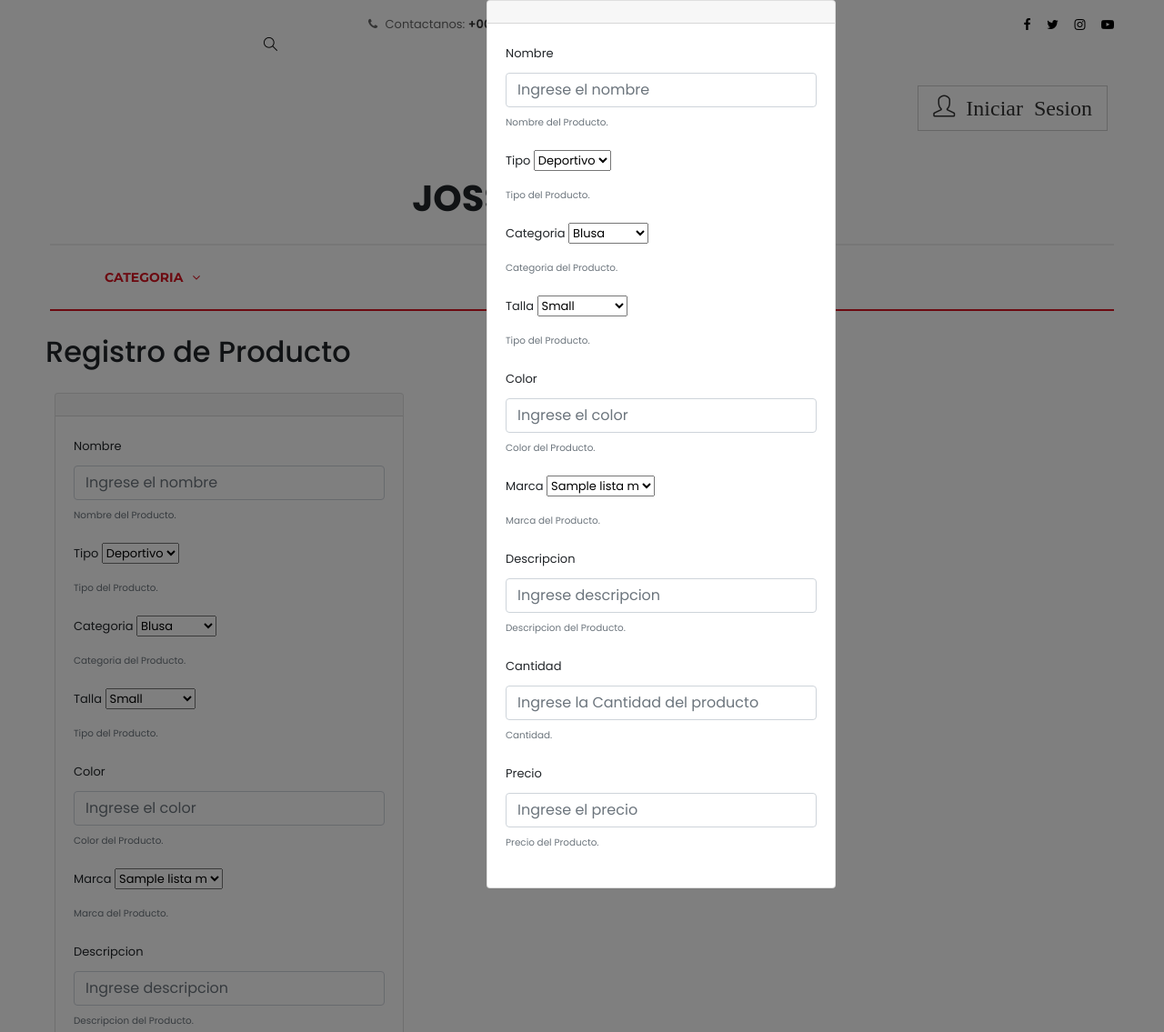
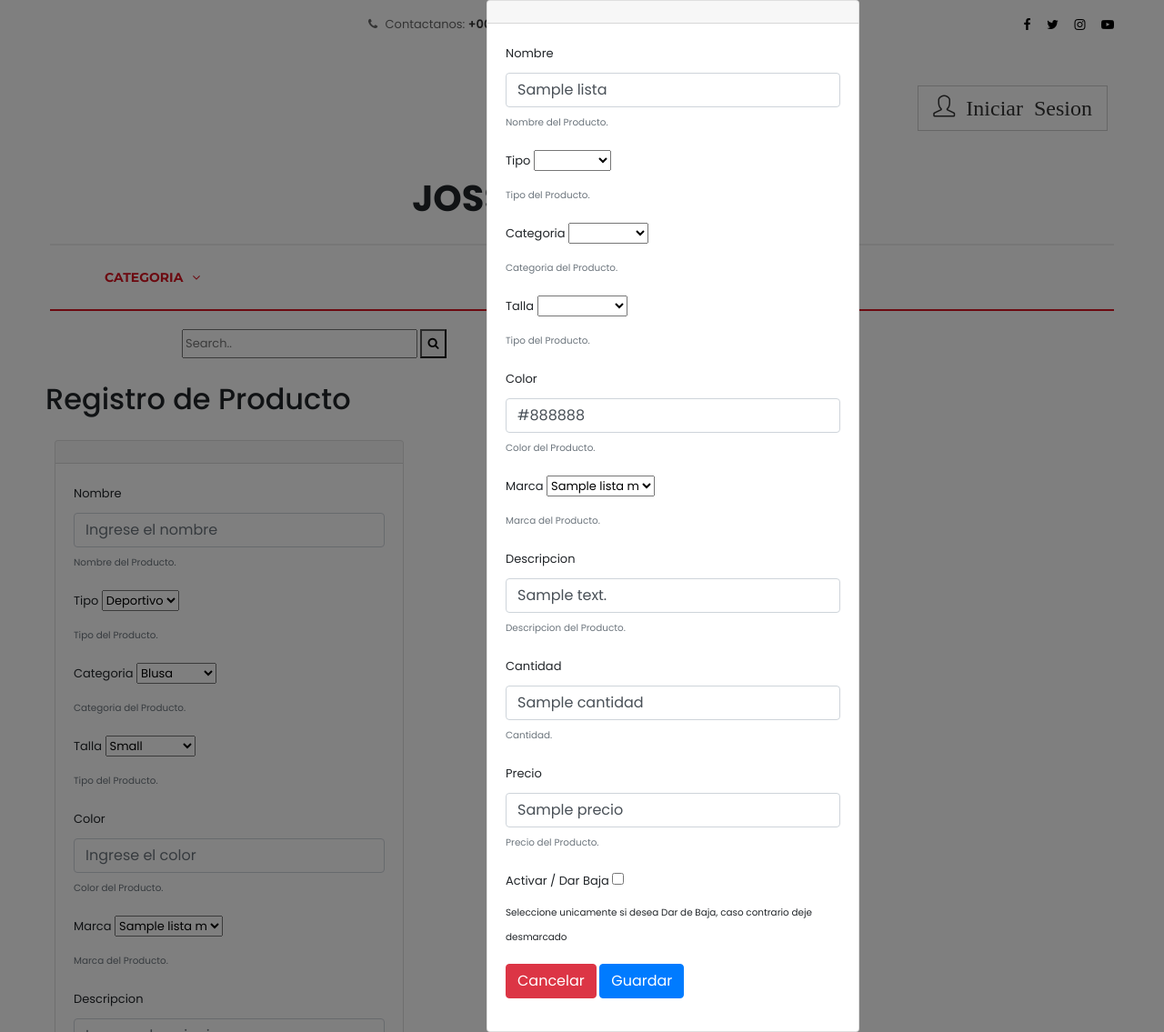
Before and after one commit to JosselynGuazha/josselyn, a Node server app: template app/views/fragmentos/frm_registroProducto.hbs in a window 1280 px wide, after a click on "Modificar". Shown: the whole page at 91% size. Run offline with Node 20, Linux system fonts and the light colour scheme; tables that the repository leaves empty hold one stand-in row (values such as "Sample post"); the template is opened without the code that fills it: values that come from a table or form of the project are taken from there, most other values are stand-ins (such as "Sample title", 1, 10 or a date in 2020); grey boxes marked "Sample" are stand-in pictures; some libraries are stand-ins or nearby versions; some web fonts are replaced.

Commit message:
Dar de baja

```diff
--- a/app/controllers/MarcaController.js
+++ b/app/controllers/MarcaController.js
@@ -10,7 +10,7 @@
             //console.log(marcas + "Ok...");
             res.render('fragmentos/frm_registroMarca',
                     {titulo: "Administracion de Marcas",
-                       //rol: req.user.rol,
+                       rol: req.user.rol,
                         lista: marcas,
                         login: req.isAuthenticated()
                         //info: (req.flash('info') != '') ? req.flash('info') : '',
@@ -40,7 +40,9 @@
 
     modificar(req, res) {
         Marca.update({
-            nombre: req.body.nombre
+            nombre: req.body.nombre,
+            estado: req.body.estado
+
         }, {where: {external_id: req.body.external}}).then(function (updatedMarca, created) {
             if(updatedMarca) {
                 req.flash('info', 'Se ha creado correctamente', false);
--- a/app/controllers/VentaController.js
+++ b/app/controllers/VentaController.js
@@ -10,7 +10,6 @@
     mostrarCarritoFinalizado(req, res) {
         res.render('fragmentos/carrito',
                 {titulo: "Venta",
-
                     rol: req.user.rol,
                     mensaje:req.flash("mensajito"),
                     login: req.isAuthenticated()
--- a/app/modelos/marca.js
+++ b/app/modelos/marca.js
@@ -14,6 +14,7 @@
         type: Sequelize.UUID
     }
 
+
 }, {timestamps:false,
     freezeTableName:true});
 
--- a/app/modelos/producto.js
+++ b/app/modelos/producto.js
@@ -43,6 +43,10 @@
         },
         categoria: {
             type: Sequelize.STRING(50)
+        },
+        estado: {
+            type: Sequelize.BOOLEAN,
+            defaultValue: true
         }
 
 
--- a/app/views/fragmentos/frm_direccion_cliente_1.hbs
+++ b/app/views/fragmentos/frm_direccion_cliente_1.hbs
@@ -7,6 +7,7 @@
 
 
 <!-- Modal -->
+
 <div class="box">
     <div class="row">
         {{ locals.flash }}
--- a/app/views/fragmentos/frm_registroProducto.hbs
+++ b/app/views/fragmentos/frm_registroProducto.hbs
@@ -85,7 +85,7 @@
                         <small id="precioHelp" class="form-text text-muted">Precio del Producto.</small>
                     </div>
 
-                    <div class="modal-footer">
+                    <div class="form-group">
                         <a href="/josselynStore/administrar/vino" class="btn btn-danger">Cancelar</a>
                         <button type="submit" class="btn btn-primary">Guardar</button>
                     </div>
@@ -177,8 +177,12 @@
                             <input  required type="text" class="form-control" name="precio" id="precio_e" aria-describedby="precioHelp" placeholder="Ingrese el precio">
                             <small id="precioHelp" class="form-text text-muted">Precio del Producto.</small>
                         </div>
-
-                        <div class="modal-footer">
+                        <div class="form-group" id="divBaja">
+                            <label for="estado">Activar / Dar Baja</label>
+                            <input  type="checkbox" name="estado" id="estado" value="1" /><br>
+                            <small> Seleccione unicamente si desea Dar de Baja, caso contrario deje desmarcado </small>
+                        </div>
+                        <div class="form-group">
                             <a href="/josselynStore/administrar/producto" class="btn btn-danger">Cancelar</a>
                             <button type="submit" class="btn btn-primary">Guardar</button>
                         </div>
@@ -189,6 +193,22 @@
     </div>
 </div>
 
+<div class="col-12">
+    <div class="container">
+        <div class="row justify-content-md-center">
+            <div class="col col-lg-2">
+                <form action="/josselynStore/administrar/producto/todos" method="get">
+                    <button type="submit" class="btn btn-warning">LISTAR TODOS</button>
+                </form>
+            </div>
+            <div class="col col-lg-2">
+                <form action="/josselynStore/administrar/producto" method="get">
+                    <button type="submit" class="btn btn-warning">LISTAR ACTIVOS</button>
+                </form>
+            </div>
+        </div>
+    </div>
+</div>
 <div class="row" style="margin-top: 25px; margin-left: 50px; margin-right: 50px;">
 
     <table class="table">
@@ -219,25 +239,37 @@
                 <td>{{ producto.color }}</td>
                 <td>{{ producto.talla }}</td>
                 <td>{{ producto.precio }}</td>
-                <td> True </td>
+                <td>{{ producto.estado }}</td>
                 <td>
                     <a href="#" id="{{ i }}" class="btn btn-primary" data-toggle="modal" data-target="#modal_e">Modificar</a>
 
                 </td>
         <script>
 
-                          t("#{{ i }}").click(function () {
+            $("#{{ i }}").click(function () {
                 console.log("holi....");
-                            t("#external").val("{{ producto.external_id }}");
-                            t("#nombre_e").val("{{ producto.nombre }}");
-                            t("#tipo_e").val("{{ producto.tipo }}");
-                            t("#talla_e").val("{{ producto.talla }}");
-                            t("#color_e").val("{{ producto.color }}");
-                            t("#categoria_e").val("{{ producto.categoria }}");
-                            t("#descripcion_e").val("{{ producto.descripcion }}");
-                            t("#cantidad_e").val("{{ producto.cantidad }}");
-                            t("#precio_e").val("{{ producto.precio }}");
+                $("#external").val("{{ producto.external_id }}");
+                $("#nombre_e").val("{{ producto.nombre }}");
+                $("#tipo_e").val("{{ producto.tipo }}");
+                $("#talla_e").val("{{ producto.talla }}");
+                $("#color_e").val("{{ producto.color }}");
+                $("#categoria_e").val("{{ producto.categoria }}");
+                $("#descripcion_e").val("{{ producto.descripcion }}");
+                $("#cantidad_e").val("{{ producto.cantidad }}");
+                $("#precio_e").val("{{ producto.precio }}");
 
+
+            });
+
+            $("#estado").on('change', function () {
+                if ($(this).is(':checked')) {
+                    $('#btn').html('Dar de Baja');
+                    $(this).attr('value', '0');
+                } else {
+                    $('#btn').html('Editar');
+                    $(this).attr('value', '1');
+                }
+                $('#estado').text($('#estado').val());
             });
 
 
--- a/app/views/layout.hbs
+++ b/app/views/layout.hbs
@@ -65,16 +65,16 @@
     refrescar();
 });
 
-$(document).ready(function(){
+$(document).ready(function () {
     $(".fancybox").fancybox({
         openEffect: "none",
         closeEffect: "none"
     });
 
-    $(".zoom").hover(function(){
+    $(".zoom").hover(function () {
 
         $(this).addClass('transition');
-	}, function(){
+    }, function () {
 
         $(this).removeClass('transition');
     });
@@ -146,7 +146,7 @@
                             <div class="input-group">
 
                                 <span class="input-group-btn">
-                                    <button class="btn btn-secondary" type="button"><i class="icon-magnifier"></i></button>
+                                    <button class="btn btn-secondary" type="button"></button>
                                 </span>
                             </div>
                         </div>
@@ -171,6 +171,8 @@
                             <ul class="top_right">
                                 {{#if login}}
                                 <li class="user"><a href="/josselynStore/cerrar_session" ><i class="icon-user icons"> Cerrar Sesion</i></a></li></br>
+                                <li class="user"><a href=""><i class="icon-pencil icons"> Editar Perfil</i></a></li></br>
+
                                 <li><a href="#"><i id="nro_items" class="icon-handbag icons">0</i></a></li>
                                 <li class="h_price">
 
@@ -209,10 +211,11 @@
                                 <a class="nav-link dropdown-toggle" href="#" role="button" data-toggle="dropdown" aria-haspopup="true" aria-expanded="false">
                                     Categoria   <i class="fa fa-angle-down" aria-hidden="true"></i>
                                 </a>
+                                {{#each lista}}
                                 <ul class="dropdown-menu">
-                                    <li class="nav-item"><a class="nav-link"  href="#">Blusa</a></li>
-                                    <li class="nav-item"><a class="nav-link"  href="#">Pantalon</a></li>
+                                    <li class="nav-item"><a class="nav-link"  href="#">{{categoria}}</a></li>
                                 </ul>
+                                {{/each}}
                             </li>
                         </ul>
 
@@ -233,9 +236,22 @@
                 </nav>
             </div>
         </header>
+
+        <form class="example" action="/buscar/categoria" method="POST" style=" margin-left: 200px; margin-right: 75px; margin-top: 20px;">
+                <input type="text" placeholder="Search.." name="buscar">
+                <button type="submit"><i class="fa fa-search"></i></button>
+            </form>
+
         <!--================End Menu Area =================-->
+
         {{{body}}}
+
         <!--================Footer Area =================-->
+
+
+
+
+
         <footer class="footer_area">
             <div class="container">
                 <div class="footer_widgets">
--- a/config/routes.js
+++ b/config/routes.js
@@ -72,8 +72,10 @@
 
 //productos
 router.get('/josselynStore/administrar/producto', auth, ProductoController.verProducto);
+router.get('/josselynStore/administrar/producto/todos', auth, ProductoController.verProductoTodos);
 router.post('/josselynStore/administrar/producto/guardar',auth,ProductoController.guardar);
 router.post('/josselynStore/administrar/producto/modificar',auth,ProductoController.modificar);
+router.post('/buscar/categoria', ProductoController.verBuscarCategoria);
 
 router.post('/josselynStore/administrar/producto/guardar_foto/:external', auth, ProductoController.guardarImagen);
 //router.post('/josselynStore/administrar/producto/guardar_foto', auth, ProductoController.guardarImagen);
--- a/package.json
+++ b/package.json
@@ -19,6 +19,7 @@
     "flash": "^1.1.0",
     "formidable": "^1.2.1",
     "hbs": "~4.0.1",
+    "html-pdf": "^2.2.0",
     "http-errors": "~1.6.2",
     "morgan": "~1.9.0",
     "mysql2": "^1.6.4",
```
Also changed, not shown: app/controllers/DireccionController.js (+4 -4 lines), app/controllers/ProductoController.js (+56 -8 lines), app/views/fragmentos/frm_areacenter.hbs (+5 -10 lines), app/views/fragmentos/frm_direccion_cliente.hbs (+2 -8 lines), app/views/fragmentos/frm_inicio.hbs (+26 -26 lines), app/views/fragmentos/frm_registroMarca.hbs (+29 -10 lines), nbproject/private/private.xml (+6 -5 lines), 1 other file. Lines whose indentation alone changed are shown as unchanged.
